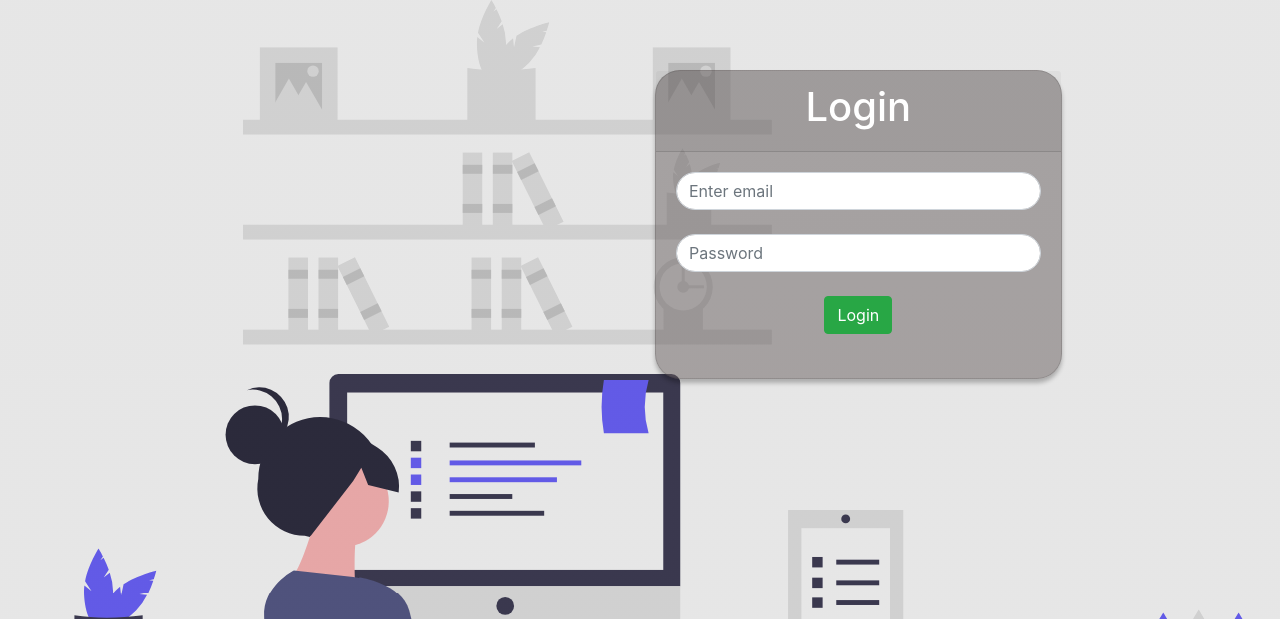
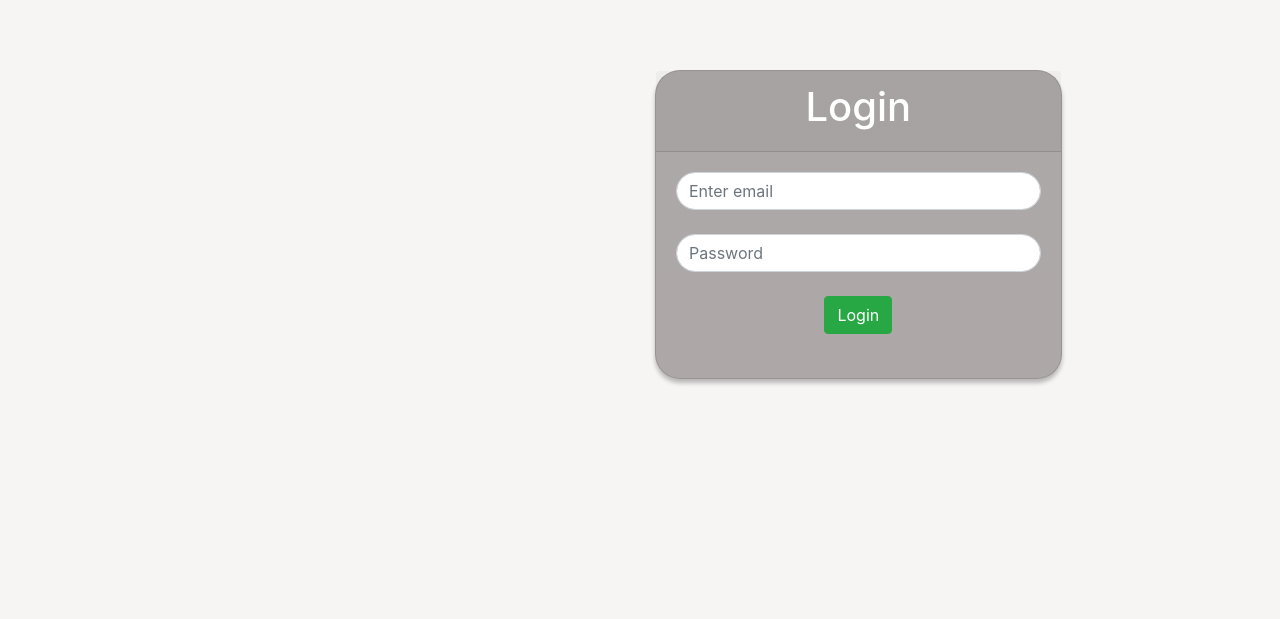
Before and after one commit to NiloferN/HelpDesk, a Flask app: page / in a window 1280 px wide. Shown: the top 619 px of that part. Run offline with Flask 2, Linux system fonts and the light colour scheme; the page is wider than the window, and the part outside it is not shown; some libraries are stand-ins or nearby versions.

Commit message:
Second commit

```diff
--- a/static/css/style.css
+++ b/static/css/style.css
@@ -3,7 +3,7 @@
 body
 {
     /*background: url('../images/bg.png');*/
-    background: linear-gradient(rgba(12, 12, 12,0.1),rgba(12, 12, 12,0.1)),url('../images/bgimg.svg');
+    background: linear-gradient(rgba(247, 244, 244),rgba(247, 244, 244)),url('../images/bgimg.svg');
     background-size: cover;
 }
 input[type="text"]
```
